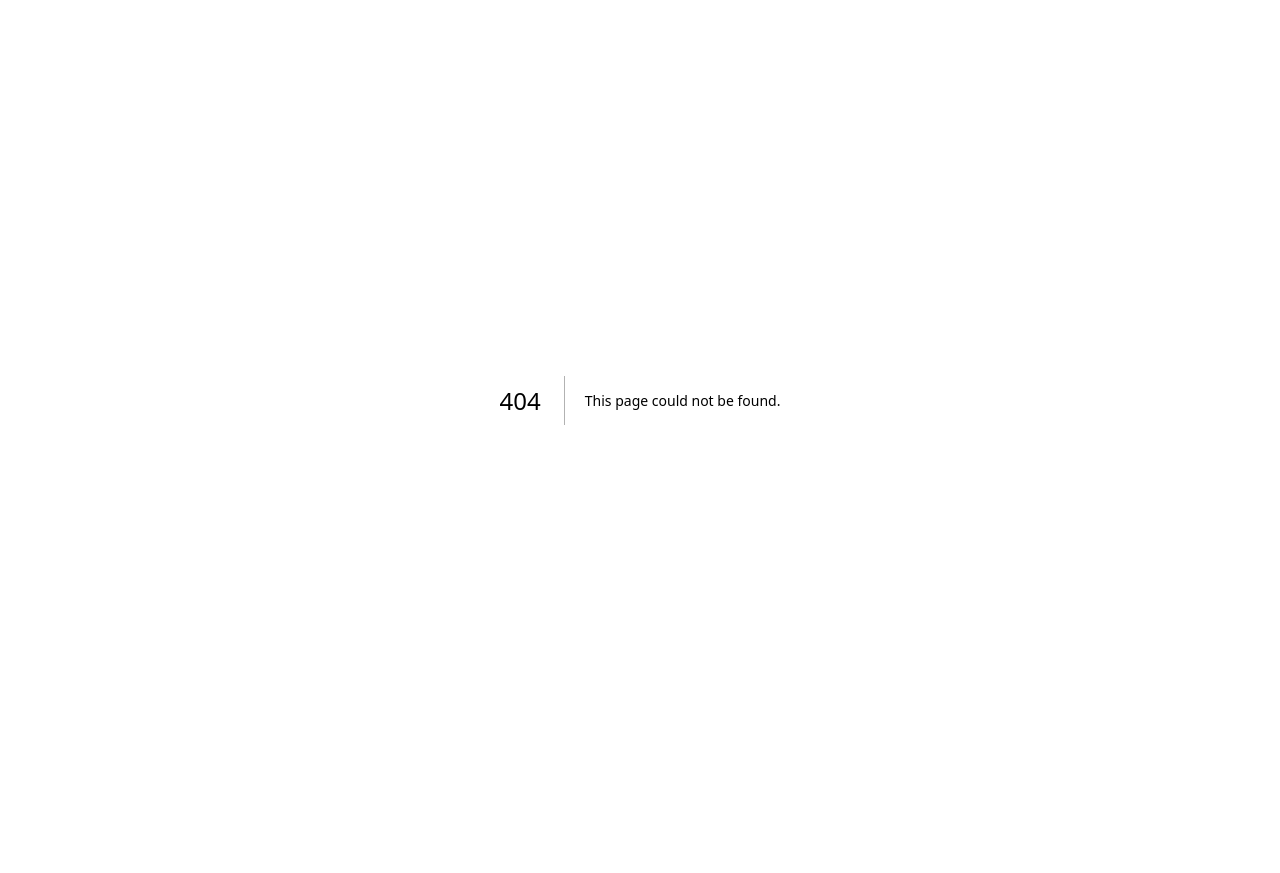
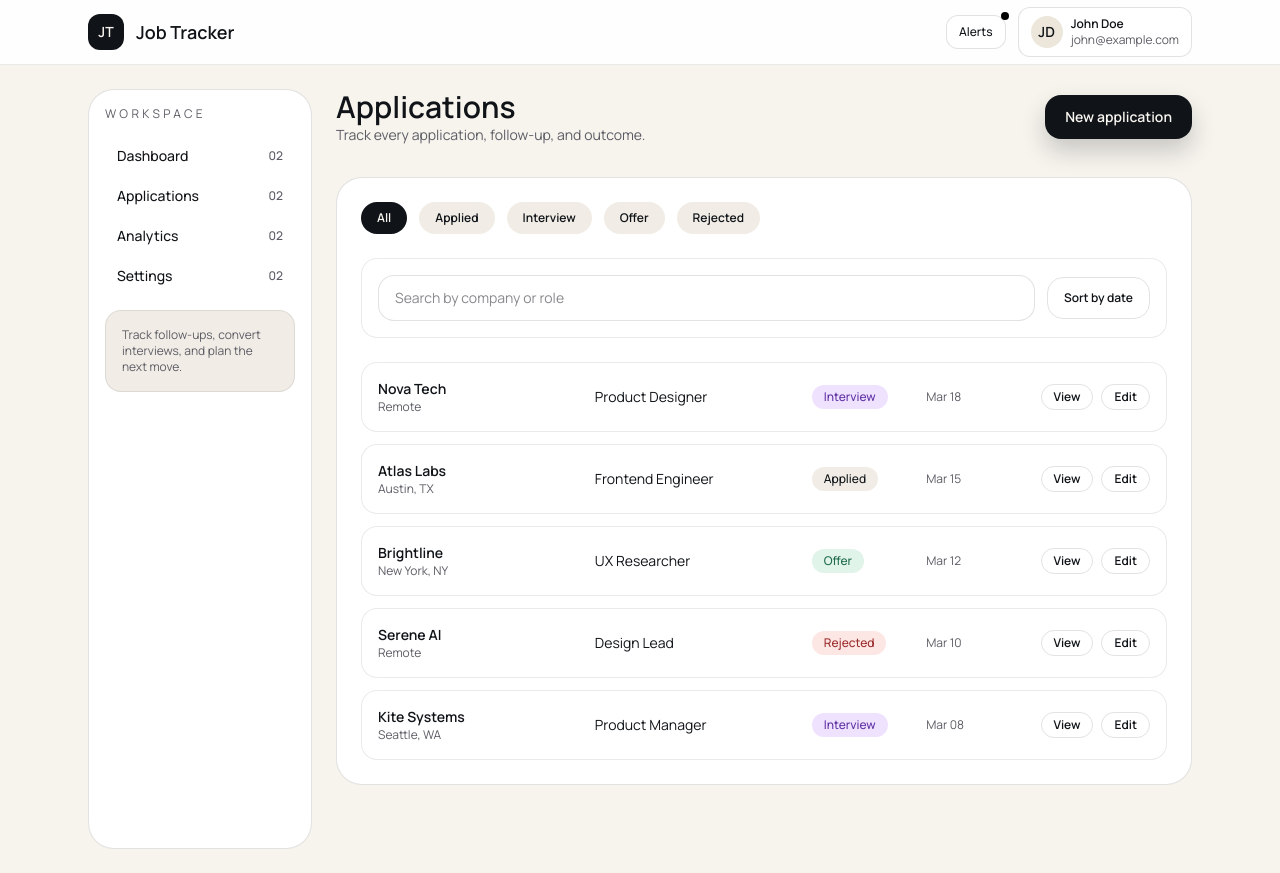
Before and after one commit to thanheuro20057-cloud/Job-Tracking-Application, a Next.js app: page /applications in a window 1280 px wide. Before the commit this address had no page. Before the commit the page ends 800 px from the top, so only its background shows below. Built offline with nearby package versions, Linux system fonts and the light colour scheme.

Commit message:
adding more features into the home page, including the examples

```diff
--- /dev/null
+++ b/src/app/(app)/applications/page.tsx
@@ -0,0 +1,92 @@
+const filters = ["All", "Applied", "Interview", "Offer", "Rejected"];
+
+const applications = [
+  { company: "Nova Tech", role: "Product Designer", status: "Interview", date: "Mar 18", location: "Remote" },
+  { company: "Atlas Labs", role: "Frontend Engineer", status: "Applied", date: "Mar 15", location: "Austin, TX" },
+  { company: "Brightline", role: "UX Researcher", status: "Offer", date: "Mar 12", location: "New York, NY" },
+  { company: "Serene AI", role: "Design Lead", status: "Rejected", date: "Mar 10", location: "Remote" },
+  { company: "Kite Systems", role: "Product Manager", status: "Interview", date: "Mar 08", location: "Seattle, WA" },
+];
+
+const statusStyles: Record<string, string> = {
+  Applied: "bg-secondary text-foreground",
+  Interview: "bg-[#efe2ff] text-[#5f31a4]",
+  Offer: "bg-[#e1f4ea] text-[#1f6b4a]",
+  Rejected: "bg-[#fde7e5] text-[#9b2c2c]",
+};
+
+export default function ApplicationsPage() {
+  return (
+    <div className="space-y-8">
+      <section className="flex flex-wrap items-center justify-between gap-4">
+        <div>
+          <h1 className="text-3xl font-semibold font-[var(--font-space-grotesk)]">
+            Applications
+          </h1>
+          <p className="text-sm text-muted-foreground">
+            Track every application, follow-up, and outcome.
+          </p>
+        </div>
+        <button className="rounded-2xl bg-primary px-5 py-3 text-sm font-semibold text-primary-foreground shadow-[0_12px_24px_rgba(16,20,24,0.2)]">
+          New application
+        </button>
+      </section>
+
+      <section className="rounded-[26px] border border-border bg-card p-6">
+        <div className="flex flex-wrap gap-3">
+          {filters.map((filter, index) => (
+            <button
+              key={filter}
+              className={`rounded-full px-4 py-2 text-xs font-semibold ${
+                index === 0 ? "bg-primary text-primary-foreground" : "bg-secondary text-foreground"
+              }`}
+            >
+              {filter}
+            </button>
+          ))}
+        </div>
+
+        <div className="mt-6 rounded-2xl border border-border/70 bg-white/80 p-4">
+          <div className="flex flex-wrap items-center gap-3">
+            <input
+              className="flex-1 rounded-2xl border border-border bg-white px-4 py-3 text-sm"
+              placeholder="Search by company or role"
+            />
+            <button className="rounded-2xl border border-border px-4 py-3 text-xs font-semibold">
+              Sort by date
+            </button>
+          </div>
+        </div>
+
+        <div className="mt-6 space-y-3">
+          {applications.map((app) => (
+            <div
+              key={`${app.company}-${app.role}`}
+              className="grid gap-3 rounded-2xl border border-border/70 bg-white/80 px-4 py-4 text-sm md:grid-cols-[2fr_2fr_1fr_1fr_1fr] md:items-center"
+            >
+              <div>
+                <p className="font-semibold">{app.company}</p>
+                <p className="text-xs text-muted-foreground">{app.location}</p>
+              </div>
+              <p className="text-sm">{app.role}</p>
+              <span
+                className={`w-fit rounded-full px-3 py-1 text-xs font-medium ${statusStyles[app.status]}`}
+              >
+                {app.status}
+              </span>
+              <p className="text-xs text-muted-foreground">{app.date}</p>
+              <div className="flex gap-2">
+                <button className="rounded-full border border-border px-3 py-1 text-xs font-semibold">
+                  View
+                </button>
+                <button className="rounded-full border border-border px-3 py-1 text-xs font-semibold">
+                  Edit
+                </button>
+              </div>
+            </div>
+          ))}
+        </div>
+      </section>
+    </div>
+  );
+}
```
